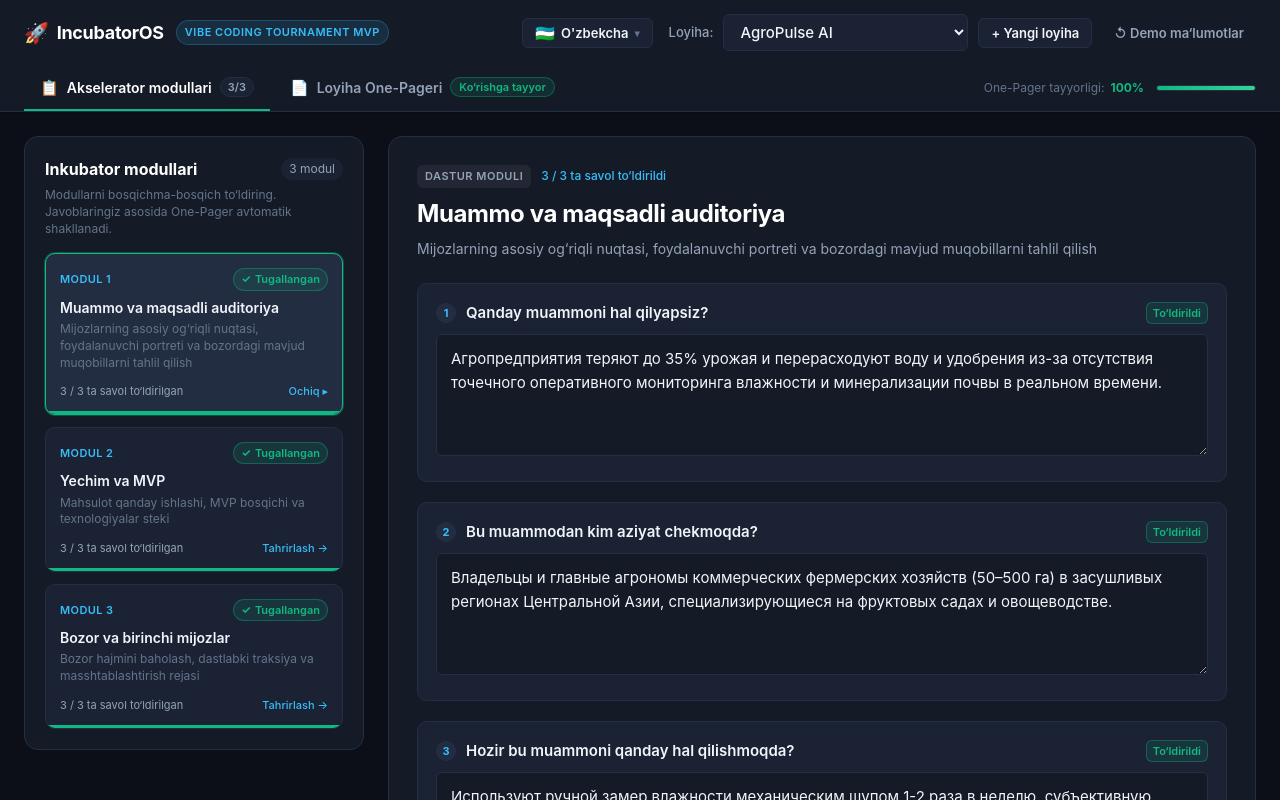
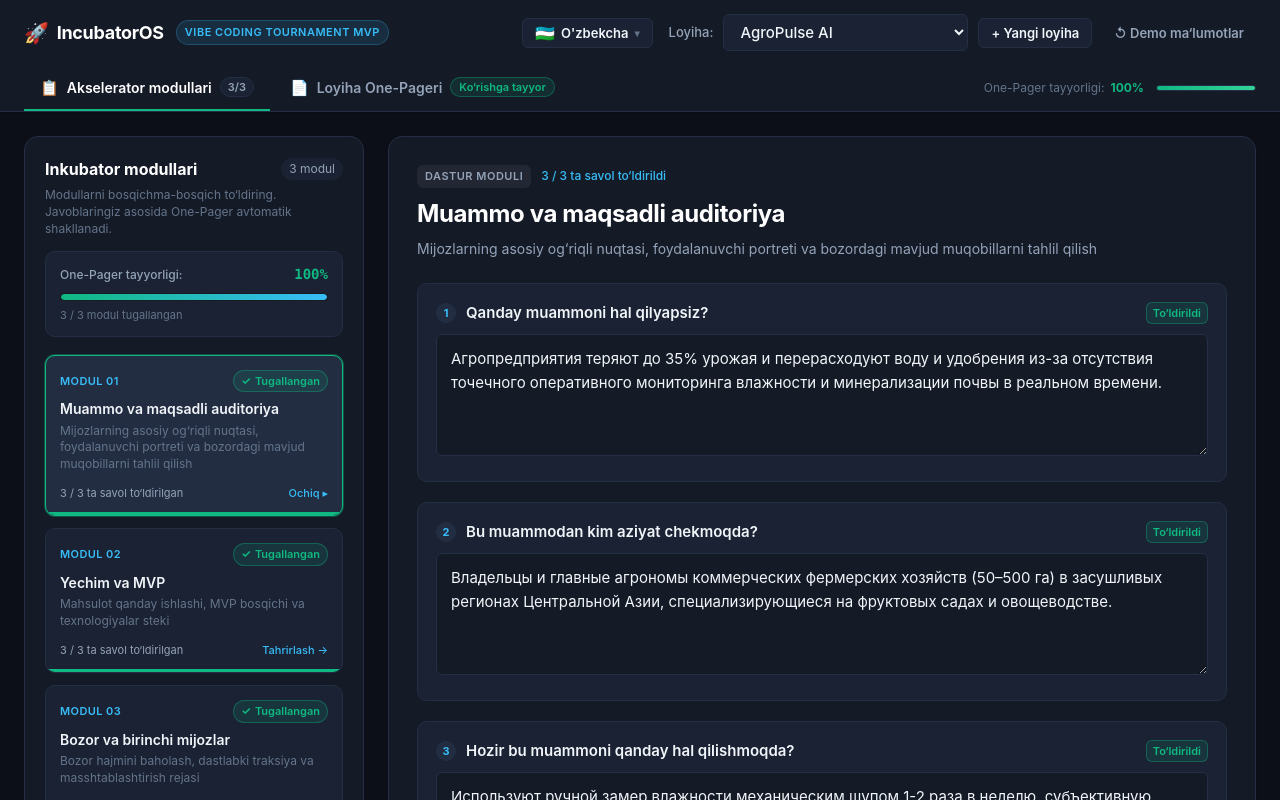
Before and after one commit to Ibrohim-Vafoyev/platform-front, a React (Vite) app: page / in a window 1280 px wide. Shown: the top 800 px of the page. Built offline with nearby package versions, Linux system fonts and the light colour scheme.

Commit message:
last changes

```diff
--- a/src/App.css
+++ b/src/App.css
@@ -405,8 +405,61 @@
 .module-list-subtitle {
   font-size: 12px;
   color: var(--text-dim);
-  margin-bottom: 16px;
+  margin-bottom: 14px;
   line-height: 1.4;
+}
+
+/* Module Panel Overall Progress Bar */
+.module-panel-progress {
+  background: var(--bg-surface-elevated);
+  border: 1px solid var(--border-subtle);
+  border-radius: var(--radius-md);
+  padding: 12px 14px;
+  margin-bottom: 18px;
+}
+
+.module-panel-progress-top {
+  display: flex;
+  align-items: center;
+  justify-content: space-between;
+  margin-bottom: 8px;
+}
+
+.progress-subhead {
+  font-size: 12px;
+  color: var(--text-muted);
+  font-weight: 500;
+}
+
+.progress-percent-highlight {
+  font-size: 14px;
+  font-weight: 700;
+  color: var(--accent-primary);
+  font-family: var(--font-mono);
+}
+
+.overall-progress-track {
+  width: 100%;
+  height: 8px;
+  background: var(--bg-app);
+  border-radius: 999px;
+  overflow: hidden;
+  border: 1px solid rgba(255, 255, 255, 0.05);
+}
+
+.overall-progress-fill {
+  height: 100%;
+  background: linear-gradient(90deg, #10b981 0%, #38bdf8 100%);
+  border-radius: 999px;
+  transition: width 0.4s cubic-bezier(0.4, 0, 0.2, 1);
+}
+
+.progress-subhead-foot {
+  display: flex;
+  justify-content: space-between;
+  margin-top: 6px;
+  font-size: 11px;
+  color: var(--text-dim);
 }
 
 .module-items {
@@ -1068,3 +1121,114 @@
     transform: translateY(0);
   }
 }
+
+/* Premium Visual Polish */
+.btn {
+  transition: all 0.2s cubic-bezier(0.4, 0, 0.2, 1);
+}
+
+.btn:active {
+  transform: scale(0.98);
+}
+
+.btn-primary:hover {
+  box-shadow: 0 4px 16px rgba(16, 185, 129, 0.35);
+}
+
+.btn-pdf-export {
+  background: linear-gradient(135deg, #10b981 0%, #059669 100%);
+  color: #fff;
+  border: 1px solid rgba(255, 255, 255, 0.15);
+}
+
+.btn-pdf-export:hover:not(:disabled) {
+  box-shadow: 0 4px 18px rgba(16, 185, 129, 0.45);
+  transform: translateY(-1px);
+}
+
+.btn-pdf-export:disabled {
+  opacity: 0.7;
+  cursor: wait;
+}
+
+.onepager-sheet {
+  background: linear-gradient(180deg, rgba(16, 185, 129, 0.02) 0%, rgba(20, 26, 38, 0.98) 15%), var(--bg-surface);
+  border: 1px solid rgba(56, 189, 248, 0.2);
+  position: relative;
+}
+
+.onepager-sheet::before {
+  content: '';
+  position: absolute;
+  top: 0;
+  left: 0;
+  right: 0;
+  height: 3px;
+  background: linear-gradient(90deg, #10b981 0%, #38bdf8 50%, #6366f1 100%);
+  border-top-left-radius: var(--radius-lg);
+  border-top-right-radius: var(--radius-lg);
+}
+
+.onepager-section-card {
+  border-left: 3px solid var(--accent-primary-border);
+  transition: border-color 0.2s, box-shadow 0.2s;
+}
+
+.onepager-section-card:hover {
+  border-left-color: var(--accent-primary);
+  box-shadow: var(--shadow-sm);
+}
+
+/* Direct Print Media Styles */
+@media print {
+  body {
+    background: #fff !important;
+    color: #000 !important;
+  }
+
+  .app-header,
+  .onepager-toolbar,
+  .edit-section-link,
+  .btn,
+  .no-print,
+  [data-html2canvas-ignore="true"] {
+    display: none !important;
+  }
+
+  .app-main-content {
+    max-width: 100% !important;
+    padding: 0 !important;
+  }
+
+  .onepager-sheet {
+    background: #fff !important;
+    border: none !important;
+    box-shadow: none !important;
+    padding: 0 !important;
+    color: #111 !important;
+  }
+
+  .onepager-title {
+    color: #000 !important;
+  }
+
+  .onepager-section-card {
+    background: #f8fafc !important;
+    border: 1px solid #e2e8f0 !important;
+    border-left: 3px solid #10b981 !important;
+    page-break-inside: avoid;
+    margin-bottom: 20px;
+  }
+
+  .section-card-title {
+    color: #0f172a !important;
+  }
+
+  .onepager-field-question {
+    color: #0284c7 !important;
+  }
+
+  .onepager-field-answer {
+    color: #334155 !important;
+  }
+}
--- a/src/components/ModuleList.jsx
+++ b/src/components/ModuleList.jsx
@@ -5,6 +5,13 @@ export default function ModuleList({
   moduleStatuses,
   t,
 }) {
+  const completedModulesCount = modules.filter(
+    (m) => moduleStatuses[m.id]?.status === 'completed'
+  ).length;
+  const overallPercent = Math.round(
+    (completedModulesCount / (modules.length || 1)) * 100
+  );
+
   return (
     <aside className="module-list-panel">
       <div className="module-list-header">
@@ -15,6 +22,25 @@ export default function ModuleList({
       </div>
 
       <p className="module-list-subtitle">{t.modulesSubtitle}</p>
+
+      {/* Visual Progress Bar Section */}
+      <div className="module-panel-progress">
+        <div className="module-panel-progress-top">
+          <span className="progress-subhead">{t.readiness}</span>
+          <span className="progress-percent-highlight">{overallPercent}%</span>
+        </div>
+        <div className="overall-progress-track">
+          <div
+            className="overall-progress-fill"
+            style={{ width: `${overallPercent}%` }}
+          />
+        </div>
+        <div className="progress-subhead-foot">
+          <span>
+            {completedModulesCount} / {modules.length} {t.modulesCountSuffix} {t.statusCompleted.toLowerCase()}
+          </span>
+        </div>
+      </div>
 
       <div className="module-items">
         {modules.map((mod, index) => {
@@ -59,7 +85,7 @@ export default function ModuleList({
             >
               <div className="module-card-top">
                 <span className="module-index-badge">
-                  {t.moduleIndexPrefix} {index + 1}
+                  {t.moduleIndexPrefix} 0{index + 1}
                 </span>
                 <span className={`status-pill ${badgeClass}`}>
                   <span className="status-dot">{statusIcon}</span>
```
